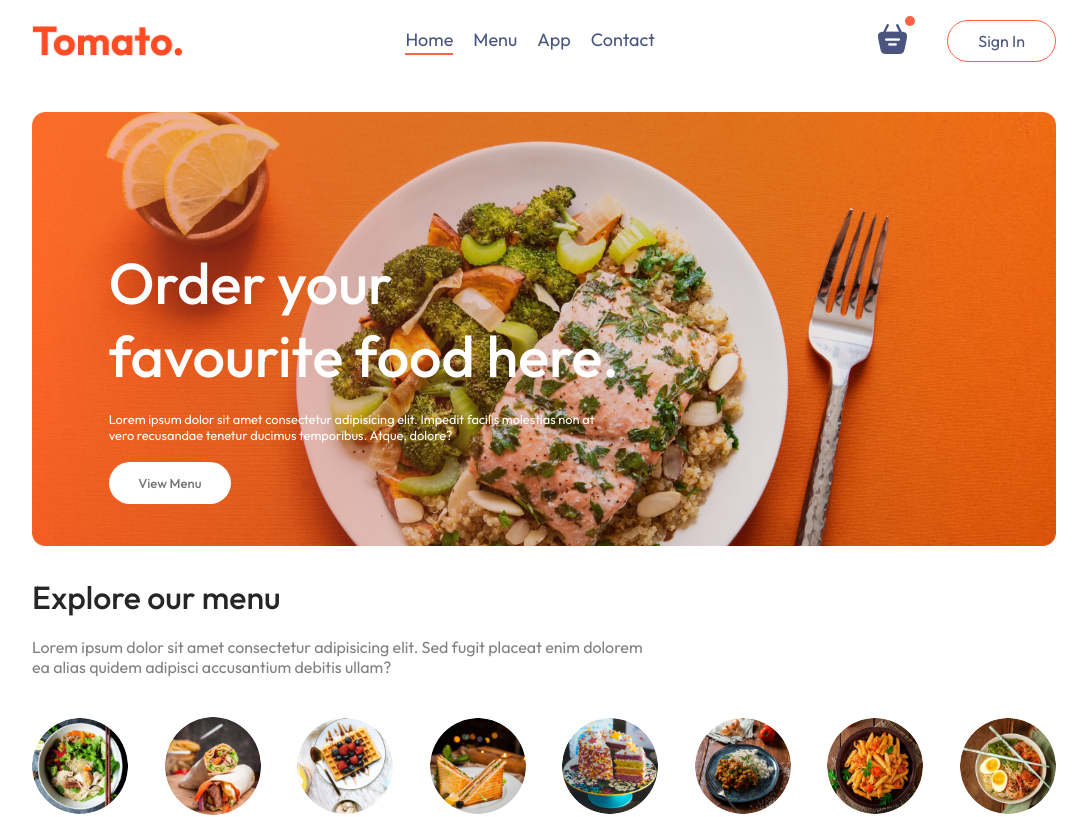
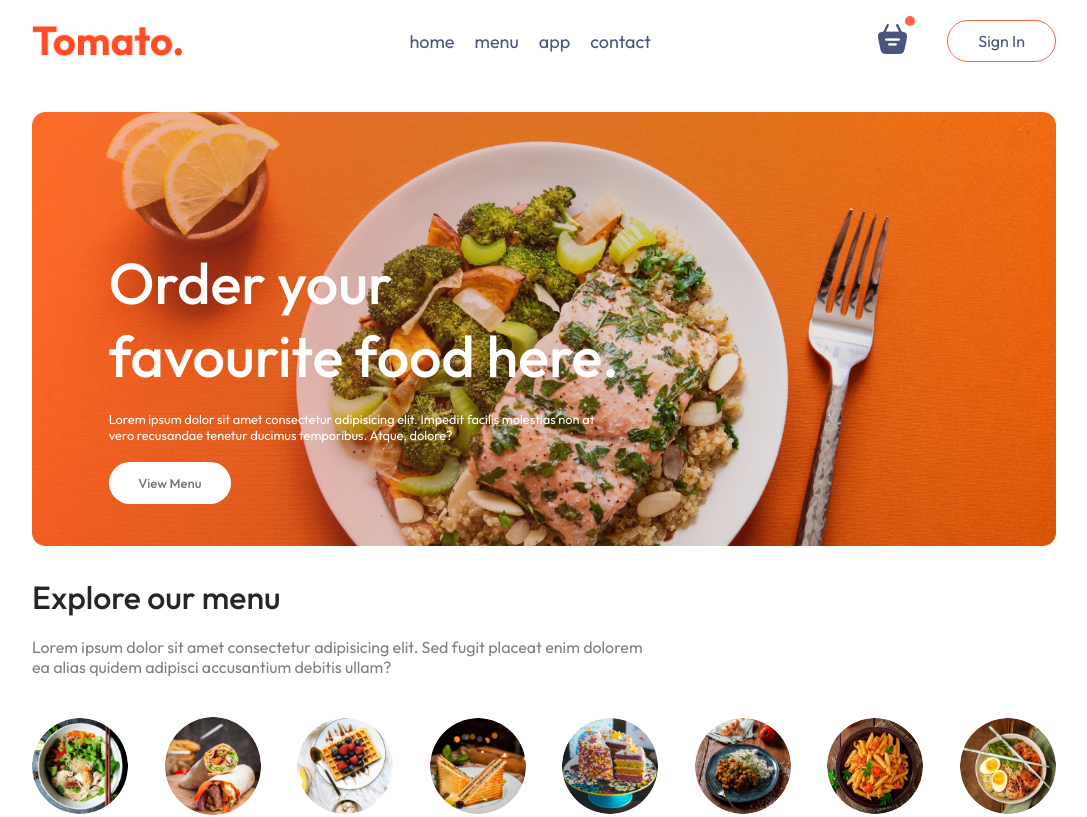
Before and after one commit to adg006/tomato, a React (Vite) app in the folder frontend/: page / in a window 1280 px wide. Shown: the top 817 px of the page, without its empty margins (96-1183 px from the left). Built offline with nearby package versions, Linux system fonts and the light colour scheme.

Commit message:
added section scrolling animation

```diff
--- a/frontend/src/components/navbar/Navbar.jsx
+++ b/frontend/src/components/navbar/Navbar.jsx
@@ -1,4 +1,5 @@
 import { useState } from "react";
+import { Link } from "react-router-dom";
 import { assets } from "../../assets/assets.js";
 
 import "./navbar.css";
@@ -11,30 +12,34 @@ export default function Navbar() {
       <img src={assets.logo} alt="" className="logo" />
 
       <ul className="navbar-menu">
-        <li
+        <Link
+          to="/"
           onClick={() => setMenu("home")}
           className={menu === "home" ? "active" : ""}
         >
           home
-        </li>
-        <li
+        </Link>
+        <a
+          href="#explore-menu"
           onClick={() => setMenu("menu")}
           className={menu === "menu" ? "active" : ""}
         >
           menu
-        </li>
-        <li
+        </a>
+        <a
+          href="#app-download"
           onClick={() => setMenu("app")}
           className={menu === "app" ? "active" : ""}
         >
           app
-        </li>
-        <li
+        </a>
+        <a
+          href="#footer"
           onClick={() => setMenu("contact")}
           className={menu === "contact" ? "active" : ""}
         >
           contact
-        </li>
+        </a>
       </ul>
 
       <div className="navbar-right">
--- a/frontend/src/index.css
+++ b/frontend/src/index.css
@@ -5,6 +5,7 @@
   margin: 0;
   box-sizing: border-box;
   font-family: "Outfit", serif;
+  scroll-behavior: smooth;
 }
 
 body {
```
Lines whose indentation alone changed are shown as unchanged.
